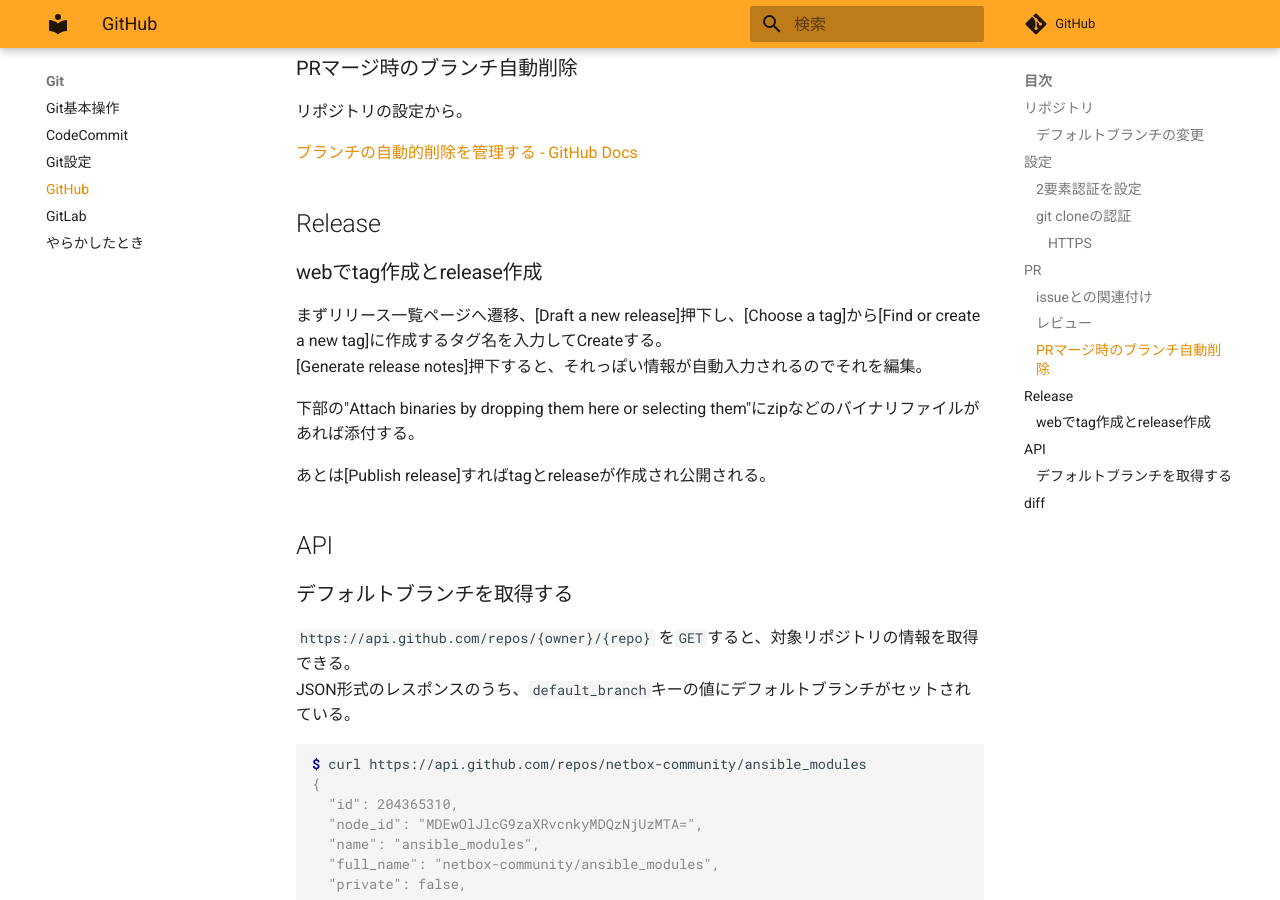
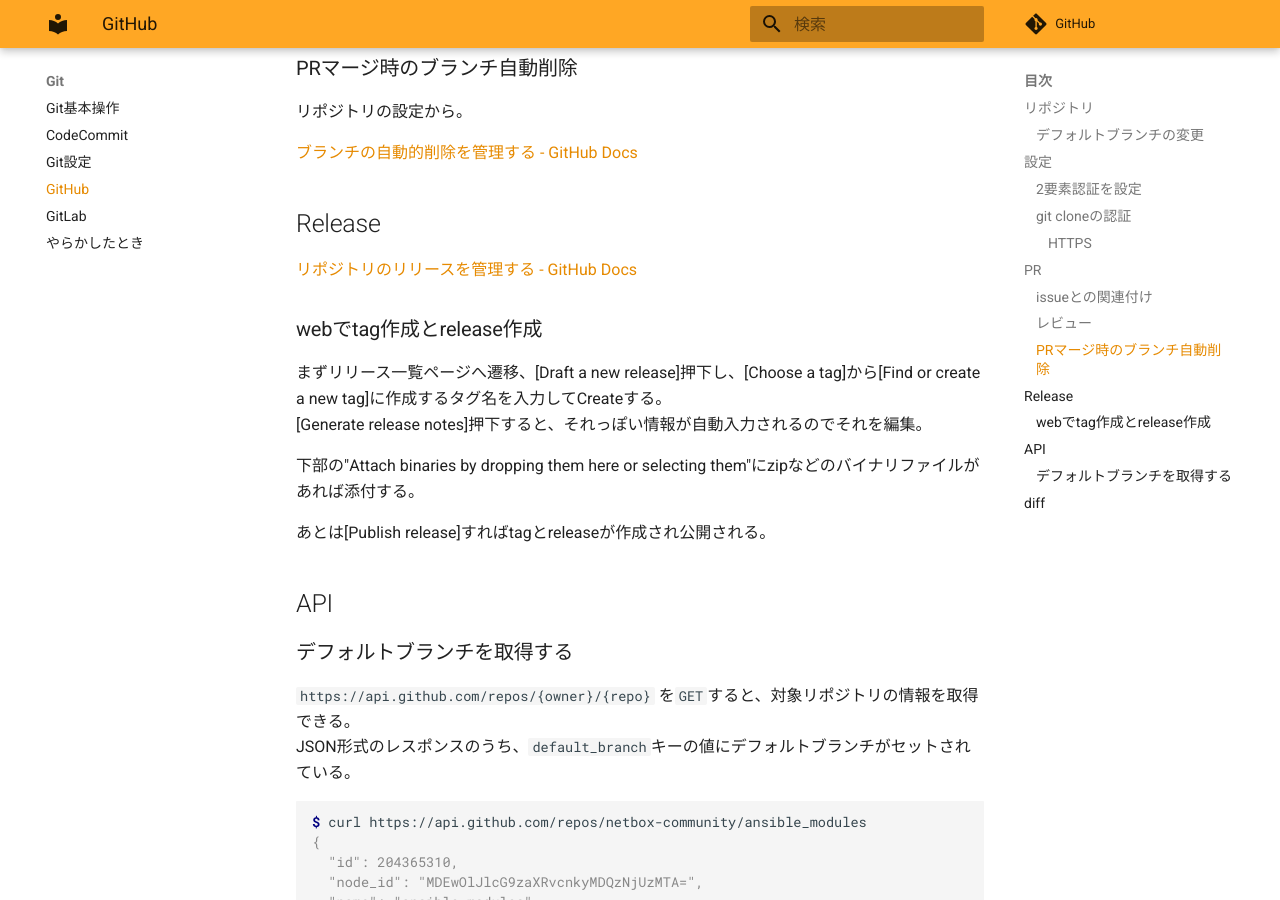
Before and after one commit to zaki-lknr/docs, an MkDocs documentation site: the page built from docs/Git/github.md, in a window 1280 px wide and 900 px high, scrolled down 1289 px. Built offline with MkDocs 1.6.1 and Material for MkDocs 9.7.7, drawn with Linux system fonts in a browser that asks for light colours; comment, search, counter and statistics services are not loaded.

Commit message:
add: git/github: リリース管理のリンク

```diff
--- a/docs/Git/github.md
+++ b/docs/Git/github.md
@@ -50,6 +50,8 @@ Settings -> Developer settings -> Personal access tokens -> Tokens(classic)で
 
 ## Release
 
+[リポジトリのリリースを管理する - GitHub Docs](https://docs.github.com/ja/repositories/releasing-projects-on-github/managing-releases-in-a-repository)
+
 ### webでtag作成とrelease作成
 
 まずリリース一覧ページへ遷移、[Draft a new release]押下し、[Choose a tag]から[Find or create a new tag]に作成するタグ名を入力してCreateする。
```
